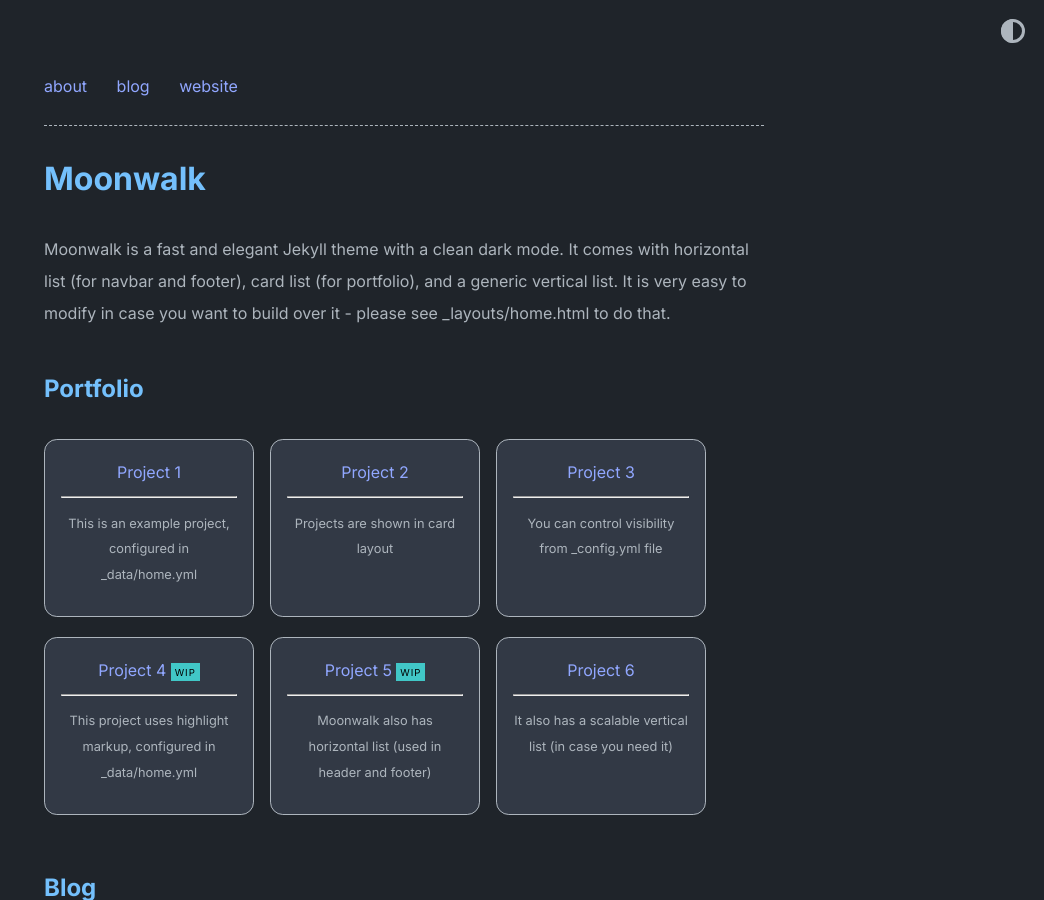
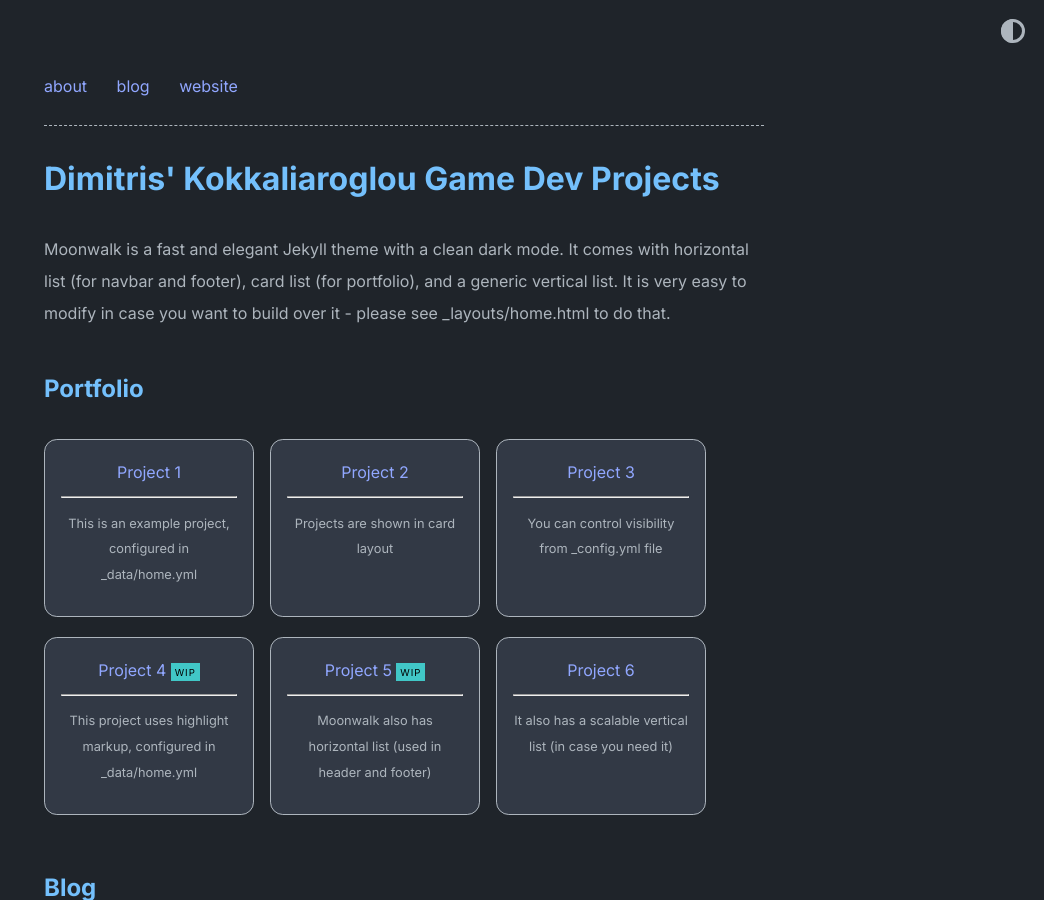
Before and after one commit to dikokkali/dikokkali.github.io, a Jekyll site: the page built from index.md, in a window 1280 px wide and 900 px high. Shown: the whole window, without its empty margins (236-1280 px from the left). Built offline with Jekyll 4.4.1, drawn with Linux system fonts in a browser that asks for light colours; some of the changed text lies outside the part shown.

Commit message:
Update _config.yml

```diff
--- a/_config.yml
+++ b/_config.yml
@@ -1,5 +1,5 @@
-title: Moonwalk
-author: Abhinav Saxena
+title: Dimitris' Kokkaliaroglou Game Dev Projects
+author: Dimitris Kokkaliaroglou
 url: https://www.abhinavsaxena.com/moonwalk # root address of the site
 description: > # description of the site (multiple lines allowed)
   Moonwalk is a fast and elegant Jekyll theme with a clean dark mode. It comes with horizontal list (for navbar and footer), card list (for portfolio), and a generic vertical list. It is very easy to modify in case you want to build over it - please see _layouts/home.html to do that.
```
